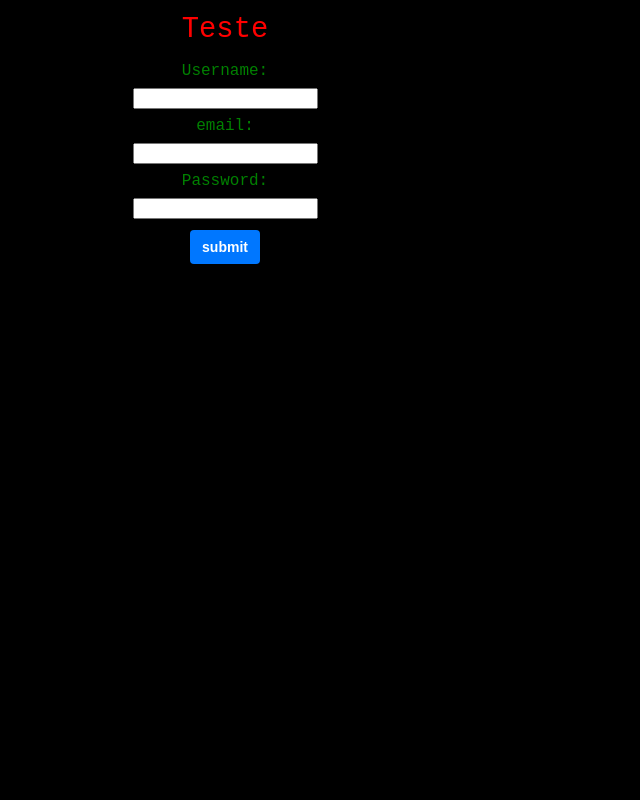
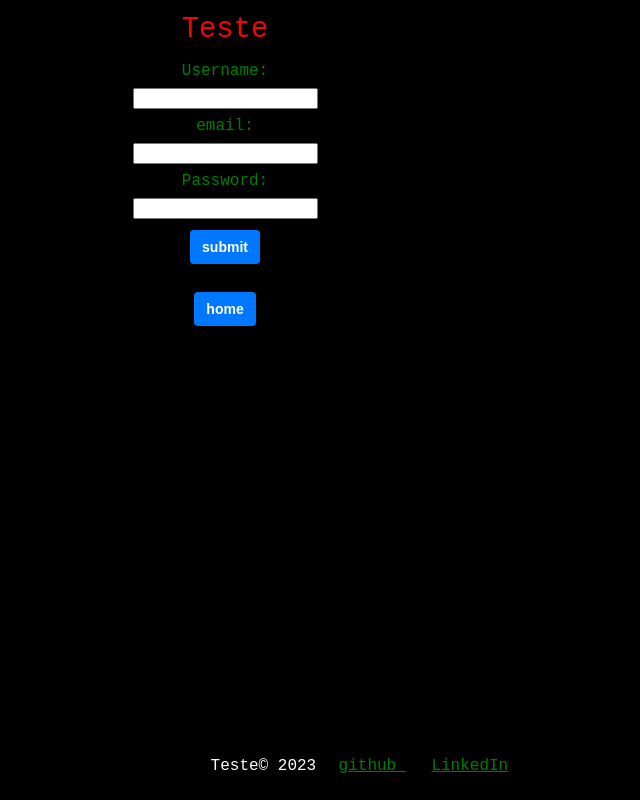
Before and after one commit to Thalesed/Projeto, a Django app: template app/templates/app/registro.html in a window 1280 px wide. Shown: the whole page, without its empty margins (295-935 px from the left). Run offline with Django 3.2, Linux system fonts and the light colour scheme; the template is opened without the code that fills it: values that come from a table or form of the project are taken from there, others are empty.

Commit message:
Add files via upload

```diff
--- a/app/templates/app/registro.html
+++ b/app/templates/app/registro.html
@@ -12,6 +12,25 @@
 				{{ form }}
 				<input type="submit" value="submit" class="but">
 			</form>
+
+			<a href="/">
+				<input type="button" value="home" class="but">
+			</a>
 		</div>
+
+		<footer>
+			{% if aut %}
+			<a href="/logout/">
+				<input type="button" value="LogOut">
+			</a>
+			{% endif %}
+				Teste&copy; 2023
+				<a href="https://github.com/Thalesed/">
+					github
+				</a>
+				<a href="https://www.linkedin.com/in/thales-eduardo-dias-de-souza-4229b2258">
+					LinkedIn
+				</a>
+		</footer>
 	</body>
 </html>
```
Also changed, not shown: app/templates/app/signin.html (+16 -0 lines), app/templates/app/index.html (line endings or trailing spaces).
